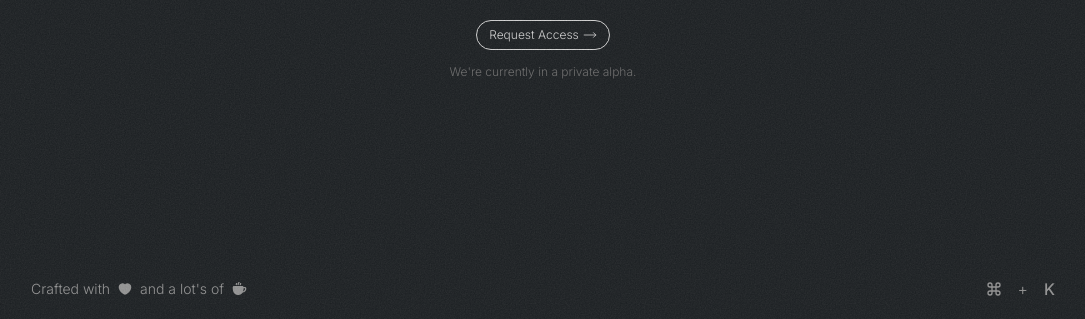
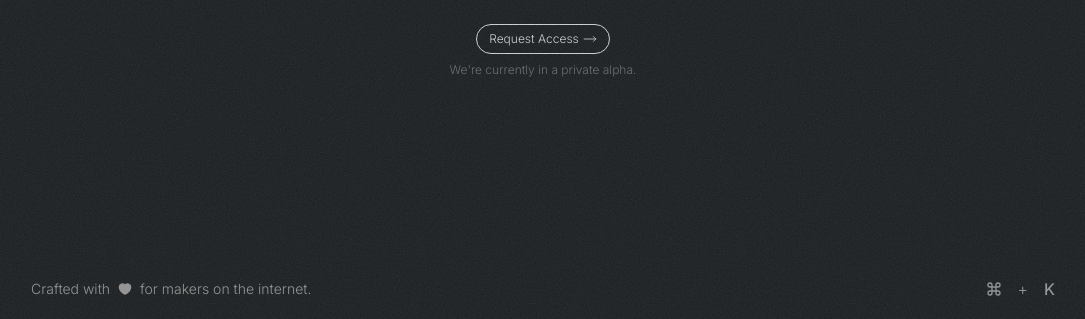
Before and after one commit to sajdakabir/landing, a Next.js app: page / in a window 1280 px wide. Shown: the part 478-797 px from the top of the page, without its empty margins (97-1182 px from the left). Built offline with nearby package versions, Linux system fonts and the light colour scheme.

Commit message:
feat: updated march

```diff
--- a/src/app/page.tsx
+++ b/src/app/page.tsx
@@ -1,7 +1,6 @@
 import Footer from "@/components/footer/Footer";
 import HomeNavbar from "@/components/header/HomeNavbar";
 import { MoveRight } from "lucide-react";
-import Link from "next/link";
 import Image from "next/image";
 
 export default function Home() {
@@ -37,9 +36,9 @@ export default function Home() {
             />
           </button>
           <div className="mt-2">
-            <Link href={""} className="text-xs text-dull-text">
+            <p className="text-xs text-dull-text">
               We&apos;re currently in a private alpha.
-            </Link>
+            </p>
           </div>
         </div>
       </section>
--- a/src/components/footer/Footer.tsx
+++ b/src/components/footer/Footer.tsx
@@ -6,8 +6,7 @@ const Footer = () => {
   return (
     <footer className="bottom-0 flex items-center justify-between w-full h-20">
       <div className="flex items-center gap-x-2 text-sm">
-        Crafted with <Heart size={14} /> and a lot&apos;s of{" "}
-        <Coffee size={15} />
+        Crafted with <Heart size={14} /> for makers on the internet.
       </div>
 
       <div className="flex items-center gap-x-4">
--- a/src/components/header/HomeNavbar.tsx
+++ b/src/components/header/HomeNavbar.tsx
@@ -6,7 +6,7 @@ const HomeNavbar = () => {
   return (
     <header className="sticky top-0 z-50 w-full">
       <nav className="flex items-end justify-between h-16">
-        <div>march</div>
+        <Link href={""}>march</Link>
         <div className="flex items-center gap-x-8 text-sm">
         <Link
             href={
```
